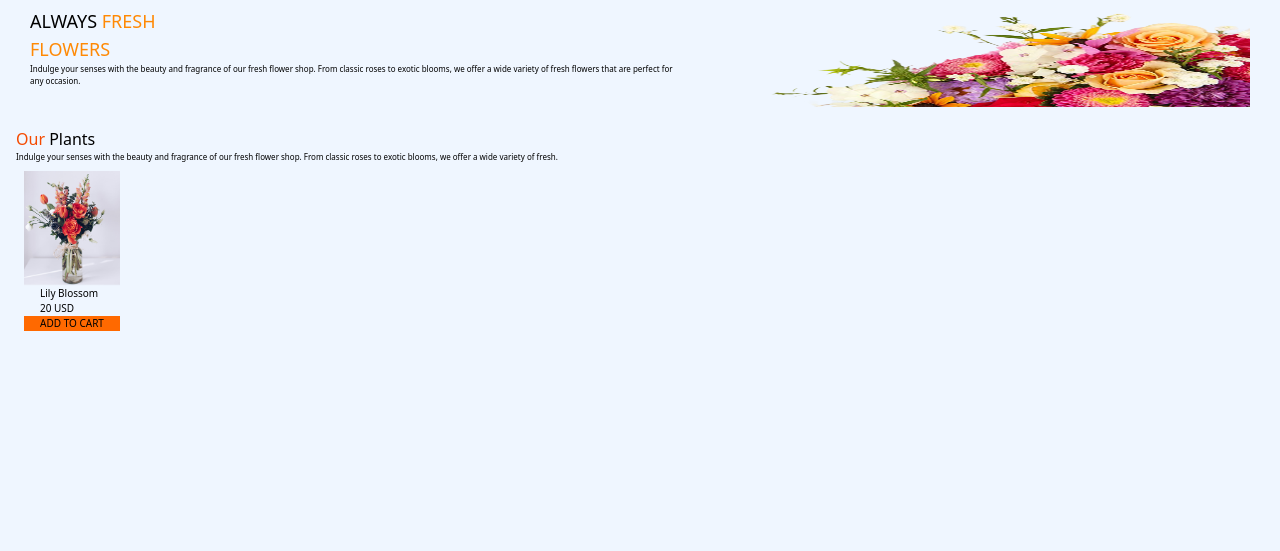
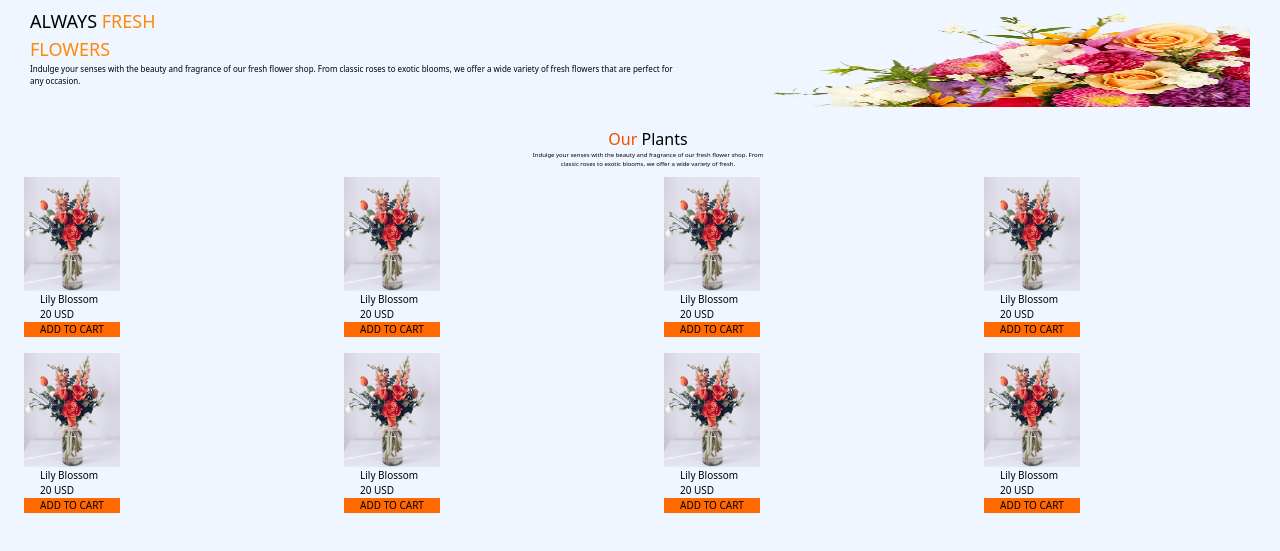
Before and after one commit to avro62/Second-Assignment-final, a plain HTML site: page index.html in a window 1280 px wide. Shown: the part 63-614 px from the top of the page. Drawn offline with nearby package versions, Linux system fonts and the light colour scheme.

```diff
--- a/index.html
+++ b/index.html
@@ -41,12 +41,68 @@
     </section>
     <!-- Plants Section -->
     <Section>
-        <div class="ml-4">
-            <h1><span class="text-orange-600">Our</span> Plants</h1>
-        <p class="text-[8px]">Indulge your senses with the beauty and fragrance of our fresh flower shop. From classic roses to exotic
+        <div class="ml-4 text-center ">
+            <h1><span class="text-orange-600 ">Our</span> Plants</h1>
+        <p class="text-[6px] ">Indulge your senses with the beauty and fragrance of our fresh flower shop. From <br> classic roses to exotic
             blooms, we offer a wide variety of fresh.</p>
         </div>
-        <div>
+        <div class="grid grid-cols-4 grid-rows-2">
+            <div class="w-28 p-2 h-1 ml-4">
+                <img class="w-28" src="./images/sample-flower-image.png" alt="">
+                <div class="text-[10px] ">
+                    <h3 class="ml-4">Lily Blossom</h3>
+                    <h3 class="ml-4">20 USD</h3>
+                    <button class="bg-orange-500 w-24">ADD TO CART</button>
+                </div>
+            </div>
+            <div class="w-28 p-2 h-1 ml-4">
+                <img class="w-28" src="./images/sample-flower-image.png" alt="">
+                <div class="text-[10px] ">
+                    <h3 class="ml-4">Lily Blossom</h3>
+                    <h3 class="ml-4">20 USD</h3>
+                    <button class="bg-orange-500 w-24">ADD TO CART</button>
+                </div>
+            </div>
+            <div class="w-28 p-2 h-1 ml-4">
+                <img class="w-28" src="./images/sample-flower-image.png" alt="">
+                <div class="text-[10px] ">
+                    <h3 class="ml-4">Lily Blossom</h3>
+                    <h3 class="ml-4">20 USD</h3>
+                    <button class="bg-orange-500 w-24">ADD TO CART</button>
+                </div>
+            </div>
+            <div class="w-28 p-2 h-1 ml-4">
+                <img class="w-28" src="./images/sample-flower-image.png" alt="">
+                <div class="text-[10px] ">
+                    <h3 class="ml-4">Lily Blossom</h3>
+                    <h3 class="ml-4">20 USD</h3>
+                    <button class="bg-orange-500 w-24">ADD TO CART</button>
+                </div>
+            </div>
+            <div class="w-28 p-2 h-1 ml-4">
+                <img class="w-28" src="./images/sample-flower-image.png" alt="">
+                <div class="text-[10px] ">
+                    <h3 class="ml-4">Lily Blossom</h3>
+                    <h3 class="ml-4">20 USD</h3>
+                    <button class="bg-orange-500 w-24">ADD TO CART</button>
+                </div>
+            </div>
+            <div class="w-28 p-2 h-1 ml-4">
+                <img class="w-28" src="./images/sample-flower-image.png" alt="">
+                <div class="text-[10px] ">
+                    <h3 class="ml-4">Lily Blossom</h3>
+                    <h3 class="ml-4">20 USD</h3>
+                    <button class="bg-orange-500 w-24">ADD TO CART</button>
+                </div>
+            </div>
+            <div class="w-28 p-2 ml-4">
+                <img class="w-28" src="./images/sample-flower-image.png" alt="">
+                <div class="text-[10px] ">
+                    <h3 class="ml-4">Lily Blossom</h3>
+                    <h3 class="ml-4">20 USD</h3>
+                    <button class="bg-orange-500 w-24">ADD TO CART</button>
+                </div>
+            </div>
             <div class="w-28 p-2 h-1 ml-4">
                 <img class="w-28" src="./images/sample-flower-image.png" alt="">
                 <div class="text-[10px] ">
--- a/tailwind init.css
+++ b/tailwind init.css
@@ -1 +1 @@
-@
+@import "tailwindcss"
```
